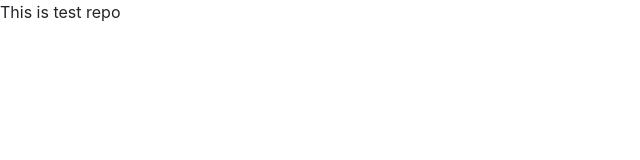
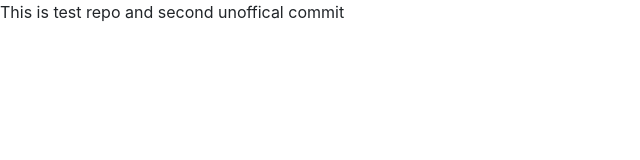
Before and after one commit to shrutibutte/test-repo, a plain HTML site: page index.html in a window 1280 px wide. Shown: the whole page, without its empty margins (0-640 px from the left). Drawn offline with nearby package versions, Linux system fonts and the light colour scheme.

Commit message:
Update index.html

```diff
--- a/index.html
+++ b/index.html
@@ -11,7 +11,8 @@
   </head>
   <body>
 
-    <p>This is test repo</p>
+    <p>This is test repo and second unoffical commit</p>
+
     <!-- Optional JavaScript -->
     <!-- jQuery first, then Popper.js, then Bootstrap JS -->
     <script src="https://code.jquery.com/jquery-3.3.1.slim.min.js" integrity="sha384-q8i/X+965DzO0rT7abK41JStQIAqVgRVzpbzo5smXKp4YfRvH+8abtTE1Pi6jizo" crossorigin="anonymous"></script>
```
